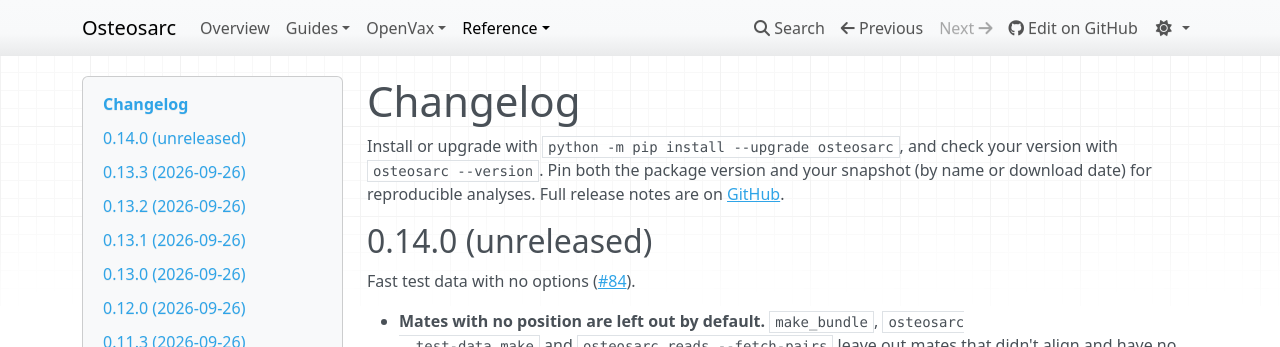
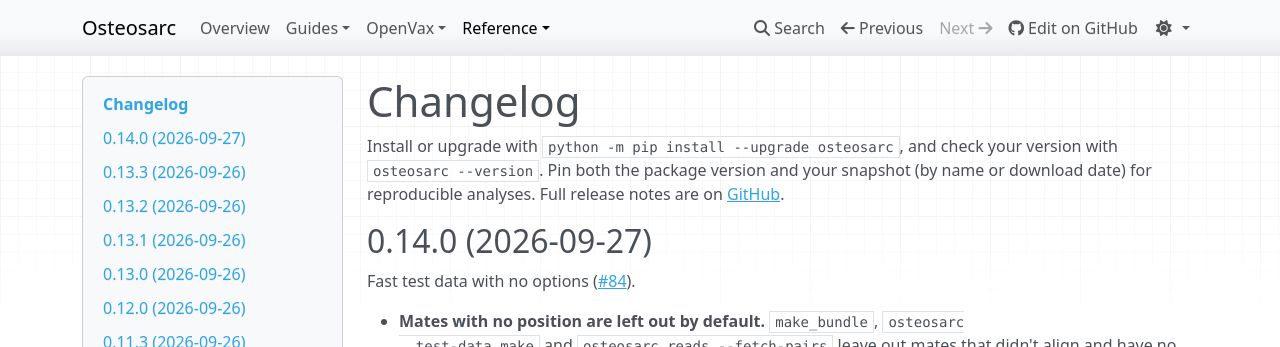
Before and after one commit to iskandr/osteosarc, an MkDocs documentation site: the page built from docs/changelog.md, in a window 1280 px wide and 900 px high. Shown: the top 347 px of the window. Built offline with MkDocs 1.6.1, drawn with Linux system fonts in a browser that asks for light colours; nearby versions of some CDN libraries.

Commit message:
Date the 0.14.0 changelog heading
Claude-Session: https://claude.ai/code/session_01CcNHdiWgNhPGLmd4kDvG9G

```diff
--- a/docs/changelog.md
+++ b/docs/changelog.md
@@ -5,7 +5,7 @@ your version with `osteosarc --version`. Pin both the package version and your
 snapshot (by name or download date) for reproducible analyses. Full release notes are on
 [GitHub](https://github.com/iskandr/osteosarc/releases).
 
-## 0.14.0 (unreleased)
+## 0.14.0 (2026-09-27)
 
 Fast test data with no options ([#84](https://github.com/iskandr/osteosarc/issues/84)).
 
```
